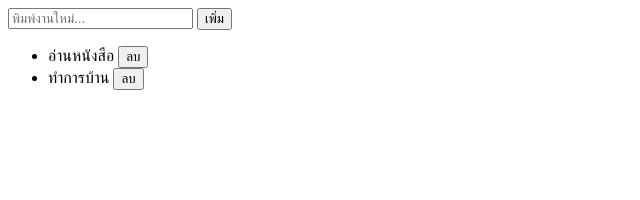
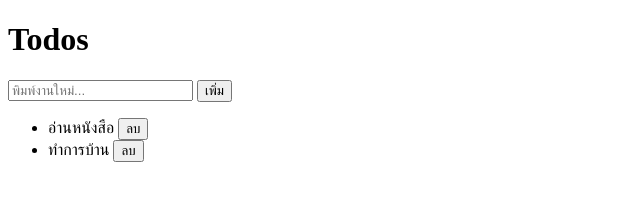
Before and after one commit to LE4FEX/My-profile, a plain HTML site: page todo.html in a window 1280 px wide. Shown: the whole page, without its empty margins (0-640 px from the left). Drawn offline with Linux system fonts and the light colour scheme.

Commit message:
fix todo

```diff
--- a/todo.html
+++ b/todo.html
@@ -2,45 +2,14 @@
 <html lang="th">
 <head>
   <meta charset="UTF-8">
-  <title>Todo Render Test</title>
+  <meta name="viewport" content="width=device-width, initial-scale=1">
+  <title>Todos</title>
 </head>
 <body>
+  <h1>Todos</h1>
   <input id="todo-input" placeholder="พิมพ์งานใหม่...">
-  <button id="add-btn">เพิ่ม</button>
+  <button id="add-btn" type="button">เพิ่ม</button>
   <ul id="list"></ul>
-
-  <script>
-    let todos = ["อ่านหนังสือ", "ทำการบ้าน"];
-    const list = document.getElementById("list");
-    const input = document.getElementById("todo-input");
-    const addBtn = document.getElementById("add-btn");
-
-    function render() {
-      list.innerHTML = "";
-      todos.forEach((todo, index) => {
-        const li = document.createElement("li");
-        li.textContent = todo + " ";
-        const btn = document.createElement("button");
-        btn.textContent = "ลบ";
-        btn.onclick = () => {
-          todos.splice(index, 1);
-          render();
-        };
-        li.appendChild(btn);
-        list.appendChild(li);
-      });
-    }
-
-    addBtn.onclick = () => {
-      const text = input.value.trim();
-      if (text) {
-        todos.push(text);
-        input.value = "";
-        render();
-      }
-    };
-
-    render();
-  </script>
+  <script src="./todo.js" defer></script>
 </body>
 </html>
--- a/todo.js
+++ b/todo.js
@@ -1,39 +1,31 @@
-const KEY = "todo:v1"
-let todo = JSON.parse(localStorage.getItem(KEY) || '[]');
-const save = () => localStorage.setItem(KEY, JSON.stringify(todo));
+let todos = ["อ่านหนังสือ", "ทำการบ้าน"];
 
-// ----- dom refs -----
 const $list  = document.getElementById("list");
 const $input = document.getElementById("todo-input");
 const $add   = document.getElementById("add-btn");
 
-// ----- render (state -> DOM) -----
 function render() {
   $list.innerHTML = "";
-  todo.forEach((text, idx) => {
+  todos.forEach((text, idx) => {
     const li  = document.createElement("li");
     const del = document.createElement("button");
     li.textContent = text + " ";
     del.textContent = "ลบ";
-
     del.onclick = () => {
-      todo.splice(idx, 1);   // อัปเดต state
-      render();               // sync DOM
+      todos.splice(idx, 1);
+      render();
     };
-
     li.appendChild(del);
     $list.appendChild(li);
   });
 }
 
-// ----- events -----
 $add.onclick = () => {
   const text = $input.value.trim();
   if (!text) return;
-  todo.push(text);  // อัปเดต state
+  todos.push(text);
   $input.value = "";
-  render();          // sync DOM
+  render();
 };
 
-// first paint
 render();
```
